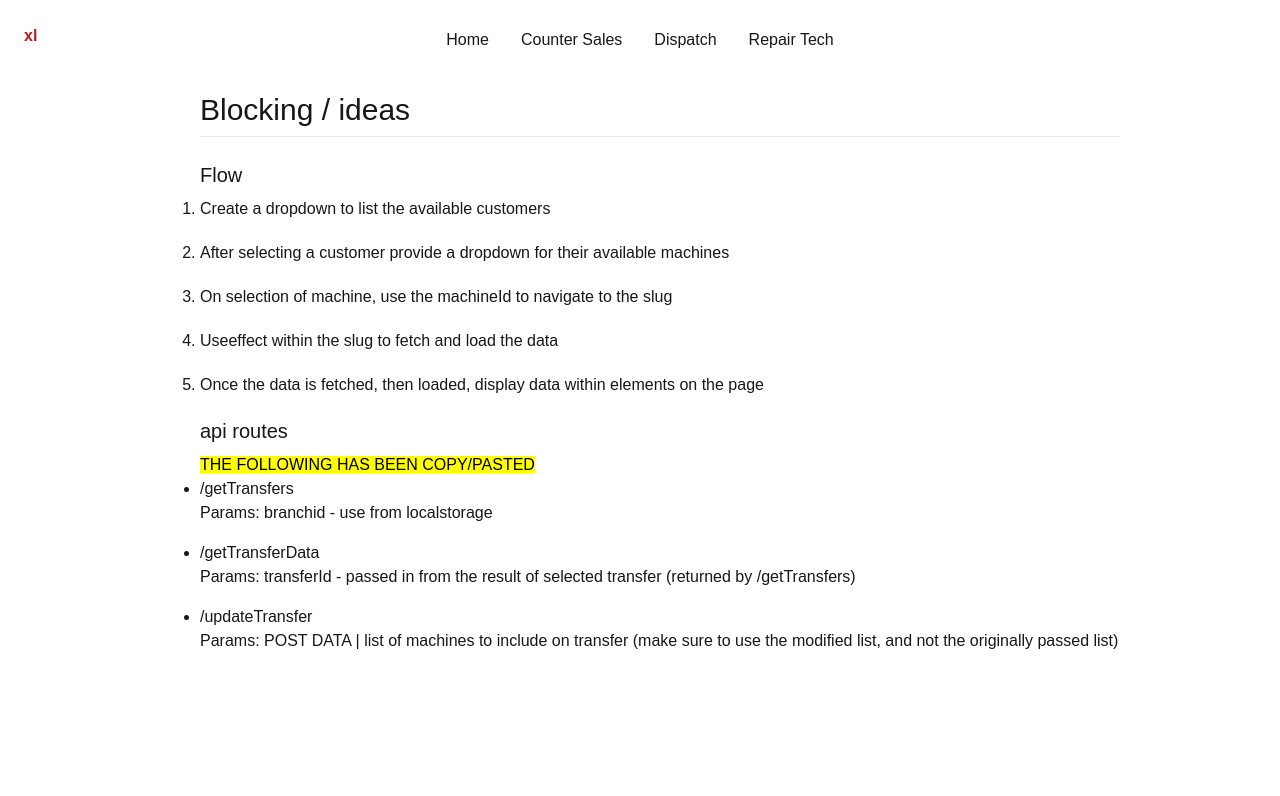
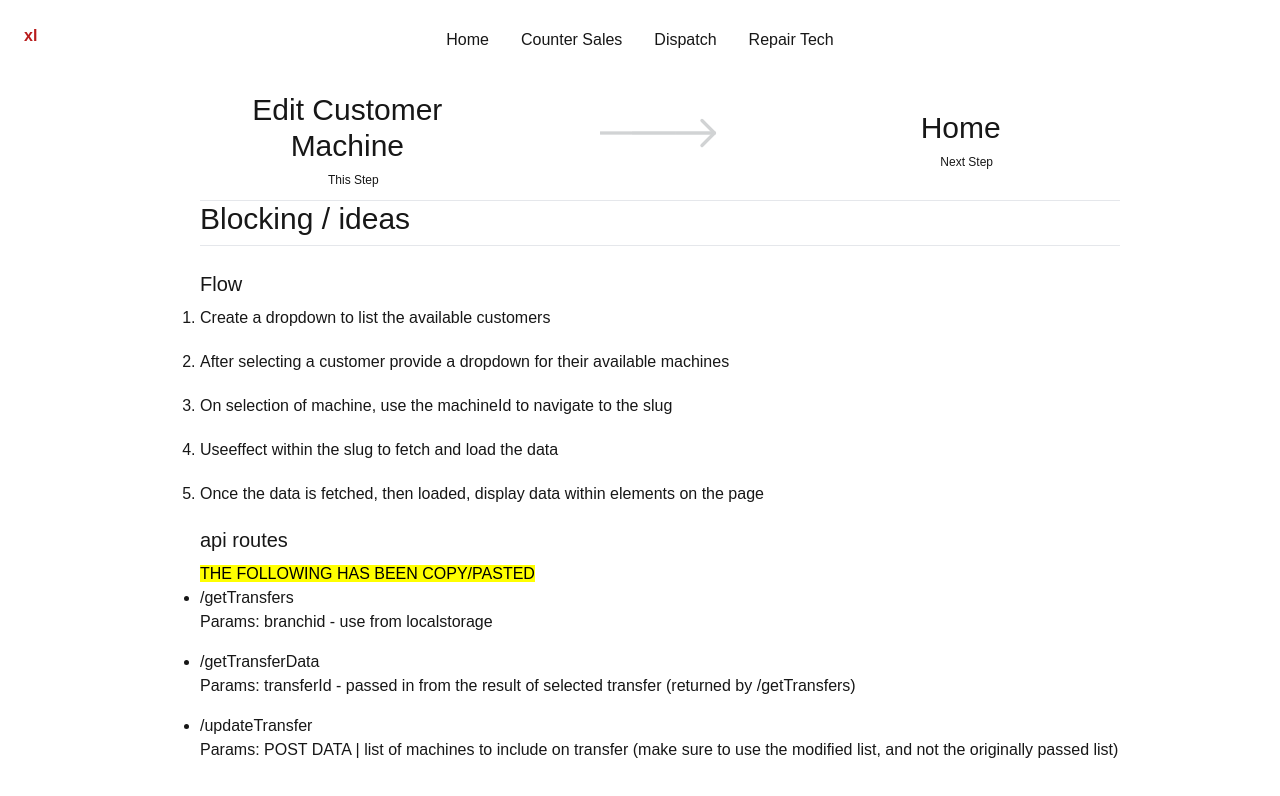
Before and after one commit to WillTaylor2352/MachineRepairs, a Next.js app in the folder machinerepairs/: page /Edit/Customer_Machine in a window 1280 px wide. Shown: the top 796 px of the page. Built offline with nearby package versions, Linux system fonts and the light colour scheme.

Commit message:
Added page headers
All edit pages now have page headers

```diff
--- a/machinerepairs/src/app/Edit/Customer_Contact/page.js
+++ b/machinerepairs/src/app/Edit/Customer_Contact/page.js
@@ -1,9 +1,15 @@
+import FunctionPageHeader from '@/components/server/Function_Page_Header';
+
 export default function Page() {
 	const listyles = `mb-5`;
 	const olroutestyles = `list-disc`;
 	const liroutestyles = `mb-4`;
 	return (
 		<div className="ml-10">
+			<FunctionPageHeader
+				hereText={'Edit Customer Contact'}
+				nextStepText={'Home'}
+			/>
 			<h1>Blocking / ideas</h1>
 			<h2>Flow</h2>
 			<ol className="list-decimal">
--- a/machinerepairs/src/app/Edit/Customer_Machine/page.js
+++ b/machinerepairs/src/app/Edit/Customer_Machine/page.js
@@ -1,9 +1,14 @@
+import FunctionPageHeader from '@/components/server/Function_Page_Header';
 export default function Page() {
 	const listyles = `mb-5`;
 	const olroutestyles = `list-disc`;
 	const liroutestyles = `mb-4`;
 	return (
 		<div className="ml-10">
+			<FunctionPageHeader
+				hereText={'Edit Customer Machine'}
+				nextStepText={'Home'}
+			/>
 			<h1>Blocking / ideas</h1>
 			<h2>Flow</h2>
 			<ol className="list-decimal">
--- a/machinerepairs/src/app/Edit/Machine_Repair/page.js
+++ b/machinerepairs/src/app/Edit/Machine_Repair/page.js
@@ -1,9 +1,15 @@
+import FunctionPageHeader from '@/components/server/Function_Page_Header';
+
 export default function Page() {
 	const listyles = `mb-5`;
 	const olroutestyles = `list-disc`;
 	const liroutestyles = `mb-4`;
 	return (
 		<div className="ml-10">
+			<FunctionPageHeader
+				hereText={'Edit Machine Repair'}
+				nextStepText={'Home'}
+			/>
 			<h1>Blocking / ideas</h1>
 			<h2>Flow</h2>
 			<ol className="list-decimal">
--- a/machinerepairs/src/app/Edit/Transfer/page.js
+++ b/machinerepairs/src/app/Edit/Transfer/page.js
@@ -1,3 +1,5 @@
+import FunctionPageHeader from '@/components/server/Function_Page_Header';
+
 export default function Page() {
 	const listyles = `mb-5`;
 	const olstyles = `list-decimal`;
@@ -5,6 +7,10 @@ export default function Page() {
 	const liroutestyles = `mb-4`;
 	return (
 		<div className="ml-10">
+			<FunctionPageHeader
+				hereText={'Edit Transfer'}
+				nextStepText={'Close Transfer'}
+			/>
 			<h1>Blocking / ideas</h1>
 			<h2>Flow</h2>
 			<ol className={`${olstyles}`}>
```
